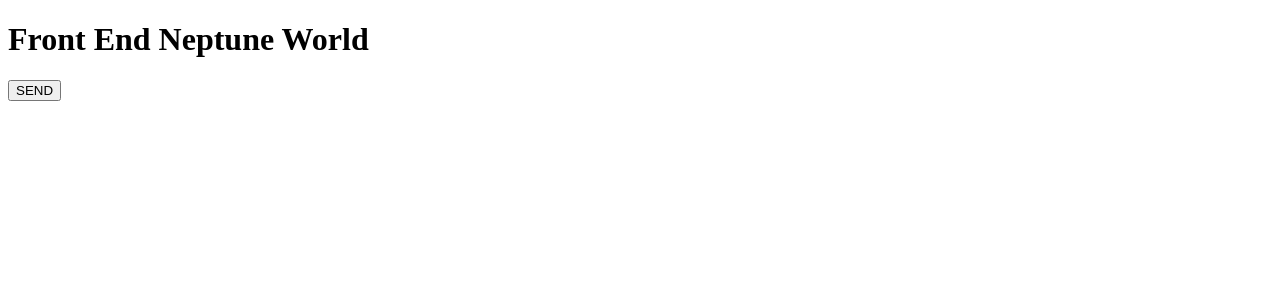
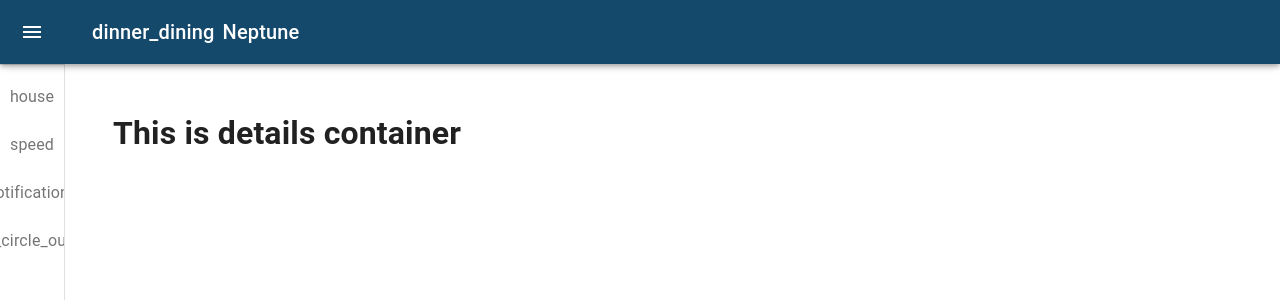
Before and after one commit to oslabs-beta/Neptune, a React app: page /details in a window 1280 px wide. Shown: the top 300 px of the page. Built offline with nearby package versions, Linux system fonts and the light colour scheme.

Commit message:
side nav and react router set up

```diff
--- a/client/App.jsx
+++ b/client/App.jsx
@@ -1,28 +1,29 @@
 import React, { useState } from 'react';
 import { BrowserRouter, Routes, Route } from 'react-router-dom';
-
+import HomeContainer from './containers/HomeContainer.jsx'
+import MiniDrawer from './containers/MiniDrawer.jsx';
+import { Container } from '@mui/material';
+import DetailsContainer from './containers/DetailsContaier.jsx';
+import NotisContainer from './containers/NotisContainer.jsx';
+import QueryContainer from './containers/QueryContainer.jsx';
 
 function App(){
 
-  const [data, setData] = React.useState('');
 
-  function handleClick() {
-    fetch('http://localhost:8080/api/')
-      .then(response => response.json())
-      .then(data =>  {
-        setData(data)
-      })
-      .catch(err => {
-        console.log(err);
-      })
-  }
   return(
     <>
-    <div>
-      <h1>Front End Neptune World</h1>
-      <button onClick={handleClick}>SEND</button>
-      {data && <h1>{data}</h1>}
-    </div>
+    <BrowserRouter>
+      <MiniDrawer>
+        <Container maxWidth='xl'>
+          <Routes>
+            <Route path='/' element={<HomeContainer />} />
+            <Route path='/details' element={<DetailsContainer />} />
+            <Route path='/notis' element={<NotisContainer />} />
+            <Route path='/query' element={<QueryContainer />} />
+          </Routes>
+        </Container>
+      </MiniDrawer>
+    </BrowserRouter>
     </>
   )
 }
--- /dev/null
+++ b/client/containers/DetailsContaier.jsx
@@ -0,0 +1,9 @@
+import React from 'react';
+
+export default function DetailsContainer (){
+  return (
+  <>
+   <h1> This is details container</h1>
+  </>
+  );
+}
--- /dev/null
+++ b/client/containers/HomeContainer.jsx
@@ -0,0 +1,9 @@
+import React from 'react';
+
+export default function HomeContainer (){
+   return (
+   <>
+    <h1> This is home container</h1>
+   </>
+   );
+}
--- /dev/null
+++ b/client/containers/MiniDrawer.jsx
@@ -0,0 +1,176 @@
+import * as React from 'react';
+import { styled, useTheme } from '@mui/material/styles';
+import Box from '@mui/material/Box';
+import MuiDrawer from '@mui/material/Drawer';
+import MuiAppBar from '@mui/material/AppBar';
+import Toolbar from '@mui/material/Toolbar';
+import List from '@mui/material/List';
+import CssBaseline from '@mui/material/CssBaseline';
+import Typography from '@mui/material/Typography';
+import Divider from '@mui/material/Divider';
+import IconButton from '@mui/material/IconButton';
+import MenuIcon from '@mui/icons-material/Menu';
+import ChevronLeftIcon from '@mui/icons-material/ChevronLeft';
+import ChevronRightIcon from '@mui/icons-material/ChevronRight';
+import ListItem from '@mui/material/ListItem';
+import ListItemButton from '@mui/material/ListItemButton';
+import ListItemIcon from '@mui/material/ListItemIcon';
+import ListItemText from '@mui/material/ListItemText';
+import InboxIcon from '@mui/icons-material/MoveToInbox';
+import MailIcon from '@mui/icons-material/Mail';
+import { Link } from 'react-router-dom';
+
+const drawerWidth = 240;
+
+const openedMixin = (theme) => ({
+  width: drawerWidth,
+  transition: theme.transitions.create('width', {
+    easing: theme.transitions.easing.sharp,
+    duration: theme.transitions.duration.enteringScreen,
+  }),
+  overflowX: 'hidden',
+});
+
+const closedMixin = (theme) => ({
+  transition: theme.transitions.create('width', {
+    easing: theme.transitions.easing.sharp,
+    duration: theme.transitions.duration.leavingScreen,
+  }),
+  overflowX: 'hidden',
+  width: `calc(${theme.spacing(7)} + 1px)`,
+  [theme.breakpoints.up('sm')]: {
+    width: `calc(${theme.spacing(8)} + 1px)`,
+  },
+});
+
+const DrawerHeader = styled('div')(({ theme }) => ({
+  display: 'flex',
+  alignItems: 'center',
+  justifyContent: 'flex-end',
+  padding: theme.spacing(0, 1),
+  // necessary for content to be below app bar
+  ...theme.mixins.toolbar,
+}));
+
+const AppBar = styled(MuiAppBar, {
+  shouldForwardProp: (prop) => prop !== 'open',
+})(({ theme, open }) => ({
+  zIndex: theme.zIndex.drawer + 1,
+  transition: theme.transitions.create(['width', 'margin'], {
+    easing: theme.transitions.easing.sharp,
+    duration: theme.transitions.duration.leavingScreen,
+  }),
+  ...(open && {
+    marginLeft: drawerWidth,
+    width: `calc(100% - ${drawerWidth}px)`,
+    transition: theme.transitions.create(['width', 'margin'], {
+      easing: theme.transitions.easing.sharp,
+      duration: theme.transitions.duration.enteringScreen,
+    }),
+  }),
+}));
+
+const Drawer = styled(MuiDrawer, { shouldForwardProp: (prop) => prop !== 'open' })(
+  ({ theme, open }) => ({
+    width: drawerWidth,
+    flexShrink: 0,
+    whiteSpace: 'nowrap',
+    boxSizing: 'border-box',
+    ...(open && {
+      ...openedMixin(theme),
+      '& .MuiDrawer-paper': openedMixin(theme),
+    }),
+    ...(!open && {
+      ...closedMixin(theme),
+      '& .MuiDrawer-paper': closedMixin(theme),
+    }),
+  }),
+);
+
+export default function MiniDrawer({ children }) {
+  const theme = useTheme();
+  const [open, setOpen] = React.useState(false);
+
+  const handleDrawerOpen = () => {
+    setOpen(true);
+  };
+
+  const handleDrawerClose = () => {
+    setOpen(false);
+  };
+
+  return (
+    <Box sx={{ display: 'flex' }}>
+      <CssBaseline />
+      <AppBar position="fixed" open={open}>
+        <Toolbar sx={{backgroundColor: '#14496c'}} >
+          <IconButton
+            color="inherit"
+            aria-label="open drawer"
+            onClick={handleDrawerOpen}
+            edge="start"
+            sx={{
+              marginRight: 5,
+              ...(open && { display: 'none' }),
+            }}
+          >
+            <MenuIcon />
+          </IconButton>
+          <Link to='/' style={{ textDecoration: 'none', color: 'white' }}>
+            <Typography variant="h6" noWrap component="div" sx={{ display: 'flex', alignItems:'center' }}>
+              <Box mr={1}>
+                  <span className='material-icons'>dinner_dining</span>{' '}
+              </Box>
+              Neptune
+            </Typography>
+          </Link>
+        </Toolbar>
+      </AppBar>
+      <Drawer variant="permanent" open={open}>
+        <DrawerHeader>
+          <IconButton onClick={handleDrawerClose}>
+            {theme.direction === 'rtl' ? <ChevronRightIcon /> : <ChevronLeftIcon />}
+          </IconButton>
+        </DrawerHeader>
+        <Divider />
+        <List>
+          {[
+            { text: 'Home', path: '/', icon: 'house' },
+            { text: 'Details', path: '/details', icon: 'speed' },
+            { text: 'Notifications', path: '/notis', icon: 'notifications' },
+            { text: 'Query', path: '/query', icon: 'add_circle_outline' },
+          ].map((menu, index) => (
+            <Link style={{ textDecoration: 'none' }} to={menu.path}>
+              <ListItem key={menu.text} disablePadding sx={{ display: 'block' }}>
+                <ListItemButton
+                  sx={{
+                    minHeight: 48,
+                    justifyContent: open ? 'initial' : 'center',
+                    px: 2.5,
+                  }}
+                >
+                  <ListItemIcon
+                    sx={{
+                      minWidth: 0,
+                      mr: open ? 3 : 'auto',
+                      justifyContent: 'center',
+                    }}
+                  >
+                    <span className='material-symbols-outlined'>
+                      {menu.icon}
+                    </span>
+                  </ListItemIcon>
+                  <ListItemText primary={menu.text} sx={{ opacity: open ? 1 : 0 }} />
+                </ListItemButton>
+              </ListItem>
+            </Link>
+          ))}
+        </List>
+      </Drawer>
+      <Box component="main" sx={{ flexGrow: 1, p: 3 }}>
+        <DrawerHeader />
+        { children }
+      </Box>
+    </Box>
+  );
+}
--- /dev/null
+++ b/client/containers/NotisContainer.jsx
@@ -0,0 +1,9 @@
+import React from 'react';
+
+export default function NotisContainer (){
+  return (
+  <>
+   <h1> This is Notis container</h1>
+  </>
+  );
+}
--- /dev/null
+++ b/client/containers/QueryContainer.jsx
@@ -0,0 +1,9 @@
+import React from 'react';
+
+export default function QueryContainer (){
+  return (
+  <>
+   <h1> This is Query container</h1>
+  </>
+  );
+}
--- a/client/index.js
+++ b/client/index.js
@@ -1,6 +1,7 @@
 import React from "react";
 import ReactDOM from "react-dom/client";
 import App from './App.jsx'
+import { BrowserRouter, Routes, Route } from 'react-router-dom';
 
 // instead of using regular rendering, we will be using the root method for react v 18.0
 const root = ReactDOM.createRoot(document.getElementById('root'));
```
Also changed, not shown: client/containers/PermanentDrawerLeft.jsx (added, +82 -0 lines).
